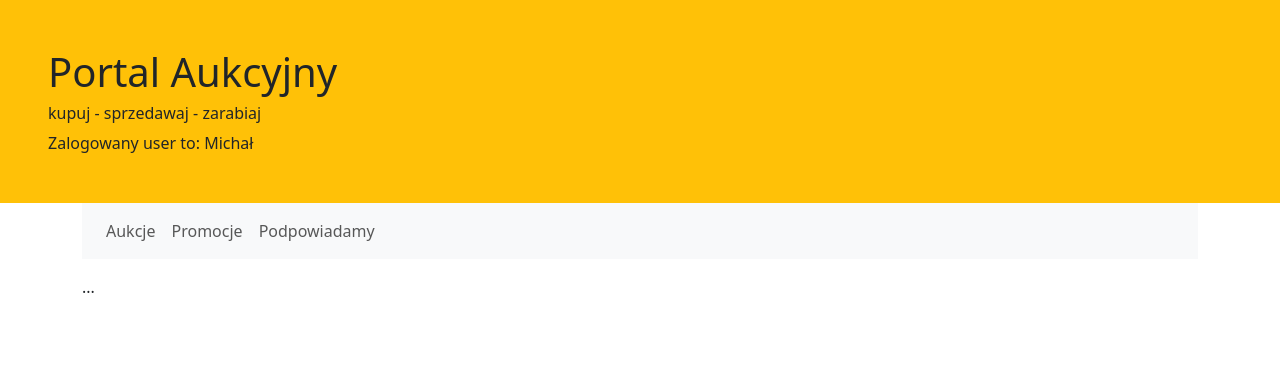
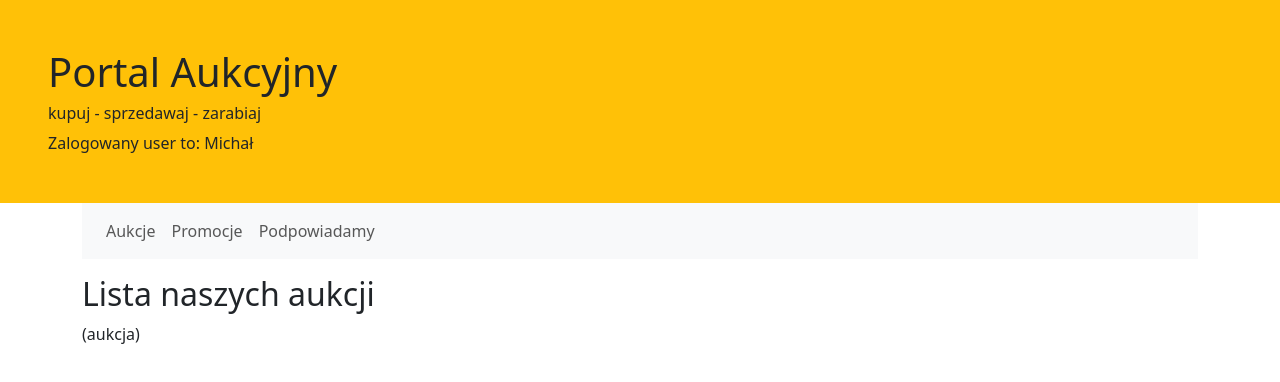
Before and after one commit to michaljabi/20251201-react, a React (Vite) app in the folder auction-portal/: page / in a window 1280 px wide. Shown: the top 382 px of the page. Built offline with nearby package versions, Linux system fonts and the light colour scheme.

Commit message:
task(9): routing initial + AuctionsPage to display auctions in future.

```diff
--- a/auction-portal/package.json
+++ b/auction-portal/package.json
@@ -13,7 +13,8 @@
   "dependencies": {
     "bootstrap": "^5.3.8",
     "react": "^19.2.0",
-    "react-dom": "^19.2.0"
+    "react-dom": "^19.2.0",
+    "react-router": "^7.9.6"
   },
   "devDependencies": {
     "@eslint/js": "^9.39.1",
--- a/auction-portal/src/App.jsx
+++ b/auction-portal/src/App.jsx
@@ -1,5 +1,6 @@
 import { Header } from "./Header.jsx";
 import { MainMenu } from "./MainMenu.jsx";
+import { AuctionsPage } from "./auctions/AuctionsPage.jsx";
 
 export function App() {
   const title = "Portal Aukcyjny";
@@ -9,7 +10,7 @@ export function App() {
       <Header appTitle={title} user={{ name: "Michał" }} />
       <main className="container">
         <MainMenu />
-        <section>...</section>
+        <AuctionsPage />
       </main>
     </>
   );
--- /dev/null
+++ b/auction-portal/src/auctions/AuctionsPage.jsx
@@ -0,0 +1,10 @@
+export function AuctionsPage() {
+  return (
+    <section>
+      <h2>Lista naszych aukcji</h2>
+      <div className="row">
+        <div className="col-12 col-sm-6 col-md-4 col-lg-3"> (aukcja) </div>
+      </div>
+    </section>
+  );
+}
--- /dev/null
+++ b/auction-portal/src/router.jsx
@@ -0,0 +1,5 @@
+import { createBrowserRouter } from 'react-router'
+
+export const router = createBrowserRouter([
+
+]);
```
Also changed, not shown: 1 other file (tests, documents, lock files or other folders).
